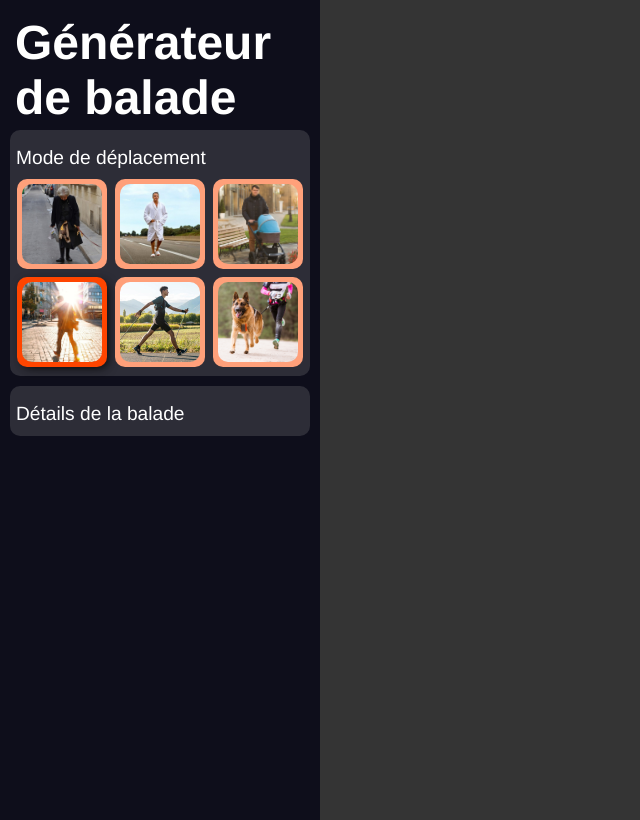
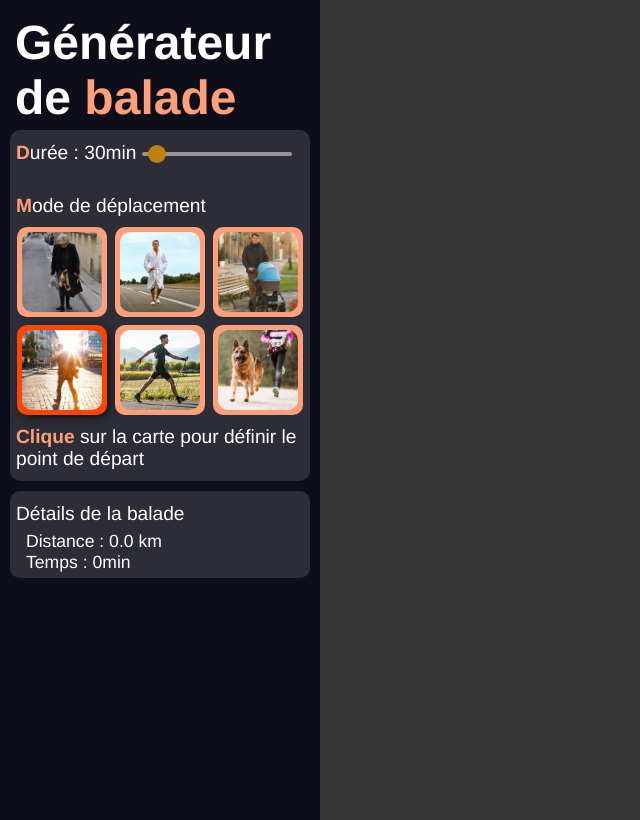
Before and after one commit to superrache/ride-generator, a Vue app: page / in a window 1280 px wide. Shown: the whole page, without its empty margins (0-640 px from the left). Built offline with nearby package versions, Linux system fonts and the light colour scheme; no server answers.

Commit message:
feat: slider for time and panel improvement

```diff
--- a/src/Map.vue
+++ b/src/Map.vue
@@ -83,7 +83,9 @@ export default {
       this.generateRide(lngLat)
     },
     generateSteps(from) {
-      const expectedDistance = this.panel.speed * this.panel.expectedTime
+      console.log("expectedTime=" + this.panel.getExpectedTime() + " h")
+      console.log("speed=" + this.panel.speed + " km/h")
+      const expectedDistance = this.panel.speed * this.panel.getExpectedTime()
       console.log("expectedDistance=" + expectedDistance + " km")
 
       // on considère un cercle dont le périmètre = expectedDistance
@@ -136,14 +138,12 @@ export default {
       const path = await this.getRoute(steps)
       console.log(path)
 
-      const km = path.distance
-      const h = path.time / 3600000
-
       const coords = this.decodeGeometry(path.points)
       this.lastPolylineLayerId = this.addPolyline(coords)
       console.log('added layer ' + this.lastPolylineLayerId)
 
-      this.panel.details = "Distance : " + km + " km<br/>Temps : " + h + " h"
+      this.panel.km = path.distance / 1000
+      this.panel.h = path.time / 3600000
     },
     async getRoute(points) {
       var pointsArg = ""
@@ -255,7 +255,6 @@ export default {
 
 </script>
 
-<!-- Add "scoped" attribute to limit CSS to this component only -->
 <style scoped>
 
 @import '~maplibre-gl/dist/maplibre-gl.css';
--- a/src/Panel.vue
+++ b/src/Panel.vue
@@ -1,22 +1,26 @@
 <template>
     <div id="panel">
-        <h1>Générateur de balade</h1>
+        <h1>Générateur de <span style="color: lightsalmon;">balade</span></h1>
         <div class="cat">
-          <h3>Mode de déplacement</h3>
+          <h3><span style="color: lightsalmon; font-weight: 700;">D</span>urée : {{dispExpectedTime}}</h3>
+          <Slider id="slider" ref="slider" v-bind:min="0.25" v-bind:max="6" v-bind:step="0.25" v-bind:value="0.5"/>
+
+          <h3><span style="color: lightsalmon; font-weight: 700;">M</span>ode de déplacement</h3>
           <div id="modes">
-            <div :class="mode "
+            <div :class="mode"
               v-for="mode in modes"
                 :key="mode.id"
                 v-on:click="selectMode($event, mode)">
               <img :src="require('./img/' + mode.image)" />
+              <div class="tooltip">{{mode.speed}} km/h</div>
             </div>
           </div>
+          <h3><span style="color: lightsalmon; font-weight: 700;">Clique</span> sur la carte pour définir le point de départ</h3>
         </div>
         <div class="cat">
           <h3>Détails de la balade</h3>
           <div id="details">
-            <div>{{km}}</div>
-            <div>{{h}}</div>
+            <div v-html='details'></div>
           </div>
         </div>
     </div>
@@ -24,8 +28,21 @@
 
 <script>
 
+import Slider from './Slider.vue'
+
+const hourStr = function(time) {
+  let hh = Math.floor(time)
+  let min = Math.floor((time - Math.floor(time)) * 60)
+  if(hh ==0) return min + "min"
+  if(min == 0) min = ''
+  return hh + 'h' + min
+}
+
 export default {
   name: 'Panel',
+  components: {
+    Slider
+  },
   data() {
     return {
       modes: [{
@@ -65,10 +82,31 @@ export default {
             mode: 'foot',
             selected: false
         }],
-      expectedTime: 0.5, // heures
       speed: 4.2,
       mode: 'foot',
-      details: ''
+      km: 0,
+      h: 0,
+      slider: null
+    }
+  },
+  mounted() {
+    this.slider = this.$refs.slider
+  },
+  computed: {
+    details: function() {
+      let km = Number(this.km).toFixed(1)
+      console.log(km)
+      return 'Distance : ' + km + ' km'
+          + '<br/>Temps : ' + hourStr(this.h)
+    },
+    dispExpectedTime: function() {
+      if(this.slider !== null) {
+        let time = this.slider.currentValue
+        console.log('time ' + time)
+        return hourStr(time)
+      } else {
+        return ''
+      }
     }
   },
   methods: {
@@ -84,13 +122,15 @@ export default {
           mod.selected = false
         }
       }
+    },
+    getExpectedTime() {
+      return this.slider.currentValue
     }
   }
 }
 
 </script>
 
-<!-- Add "scoped" attribute to limit CSS to this component only -->
 <style scoped>
 
 #panel {
@@ -117,7 +157,7 @@ h3 {
   font-weight: 100;
   padding: 2px;
   margin: 4px;
-  margin-top: 10px;
+  margin-top: 5px;
 }
 
 .cat {
@@ -125,6 +165,13 @@ h3 {
   border-radius: 10px;
   padding: 5px 0px 5px 0px;
   margin-bottom: 10px;
+}
+
+#slider {
+  position: relative;
+  left: 130px;
+  top: -28px;
+  width: 50%;
 }
 
 #modes {
@@ -146,11 +193,13 @@ h3 {
   background-color: lightsalmon;
   border: 5px solid transparent;
   border-radius: 10px;
-
+  display: inline-block;
+  position: relative;
+  flex-direction: row;
 }
 
 .mode:hover {
-  background-color: orange
+  background-color: orange;
 }
 
 .selected {
@@ -168,8 +217,34 @@ h3 {
   border-radius: 10px;
 }
 
+.mode:hover .tooltip {
+  display:inline-block;
+  position: absolute;
+  background-color: #000000cc;
+  color: white;
+  opacity: 1;
+}
+
+.tooltip {
+  display: none;
+  opacity: 0;
+  text-align: center;
+  padding: 1px;
+  z-index: 10;
+  width: 50px;
+  left: 15px;
+  bottom: 0px;
+  border-radius: 5px;
+  -webkit-border-radius: 5px;
+  -moz-border-radius: 5px;
+  font-size: 12px;
+  line-height: 1.5;
+}
+
 #details {
-  padding-left: 6px;
+  padding-left: 16px;
+  font-size: 1.1em;
+  font-weight: 100;
 }
 
 </style>
--- /dev/null
+++ b/src/Slider.vue
@@ -0,0 +1,93 @@
+<template>
+  <div>
+    <div class="slider-component">
+      <div class="slidecontainer">
+        <input
+          ref="input"
+          v-model="currentValue"
+          type="range"
+          :min="min"
+          :max="max"
+          :step="step"
+          class="slider"
+          @input="onInput"
+        >
+      </div>
+    </div>
+  </div>
+</template>
+
+<script>
+export default {
+  props: {
+    value: {
+      type: Number,
+      required: true
+    },
+    min: {
+      type: Number,
+      required: true
+    },
+    max: {
+      type: Number,
+      required: true
+    },
+    step: {
+        type: Number,
+        required: true
+    }
+  },
+  data(){
+    return {
+      currentValue: this.value
+    };
+  },
+  methods: {
+    onInput() {
+      // this.currentValue is a string because HTML is weird
+      this.$emit('input', parseInt(this.currentValue));
+    }
+  }
+};
+</script>
+
+<style scoped>
+.slider-component .slidecontainer {
+	width: 100%;
+}
+
+.slider-component .slidecontainer .slider {
+	-webkit-appearance: none;
+	appearance: none;
+	width: 100%;
+	height: 4px;
+	border-radius: 2px;
+	background: #c2c2c2;
+	outline: none;
+	opacity: 0.7;
+	-webkit-transition: .2s;
+	transition: opacity .2s;
+}
+
+.slider-component .slidecontainer .slider:hover {
+	opacity: 1;
+}
+
+.slider-component .slidecontainer .slider::-webkit-slider-thumb {
+	-webkit-appearance: none;
+	appearance: none;
+	width: 18px;
+	height: 18px;
+	background: orange;
+	cursor: pointer;
+	border-radius: 50%;
+}
+
+.slider-component .slidecontainer .slider::-moz-range-thumb {
+	width: 18px;
+	height: 18px;
+	background: lightsalmon;
+	cursor: pointer;
+	border-radius: 50%;
+}
+</style>
```
Also changed, not shown: 1 other file (tests, documents, lock files or other folders). Lines whose indentation alone changed are shown as unchanged.
